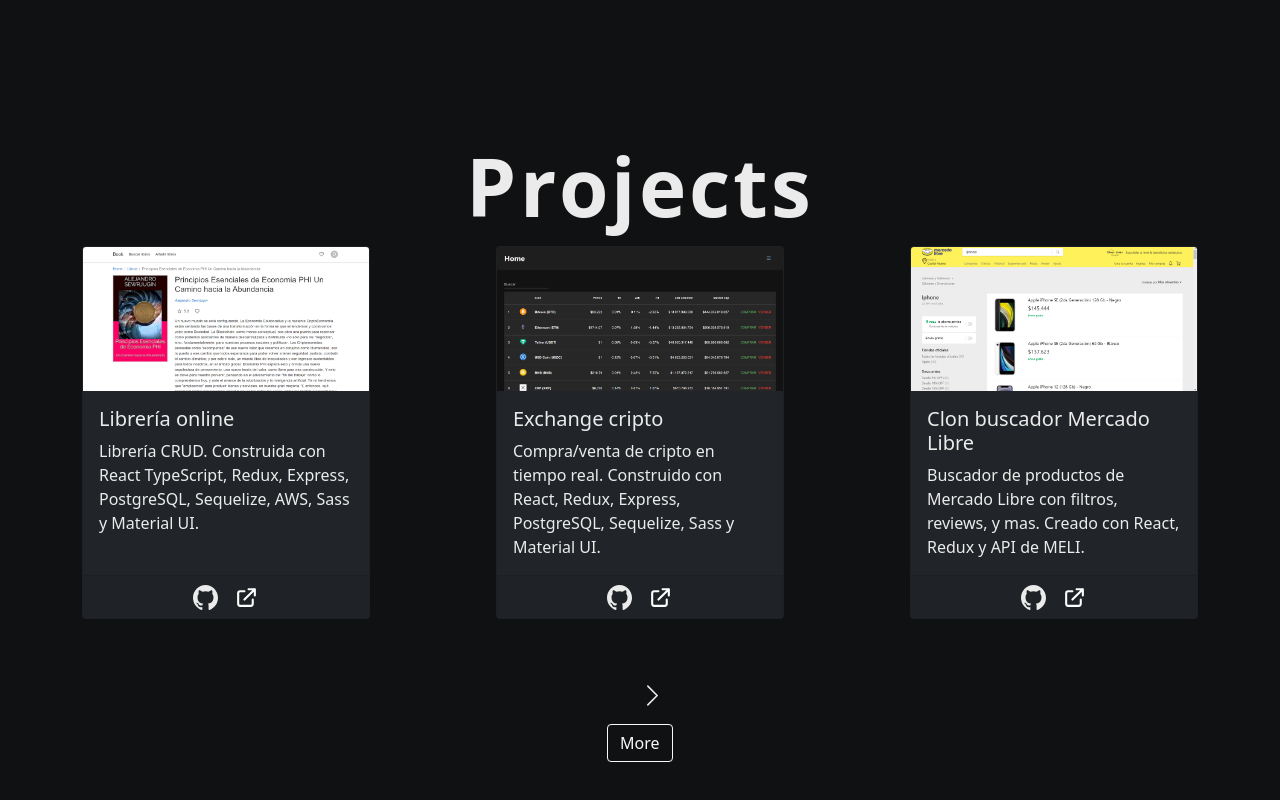
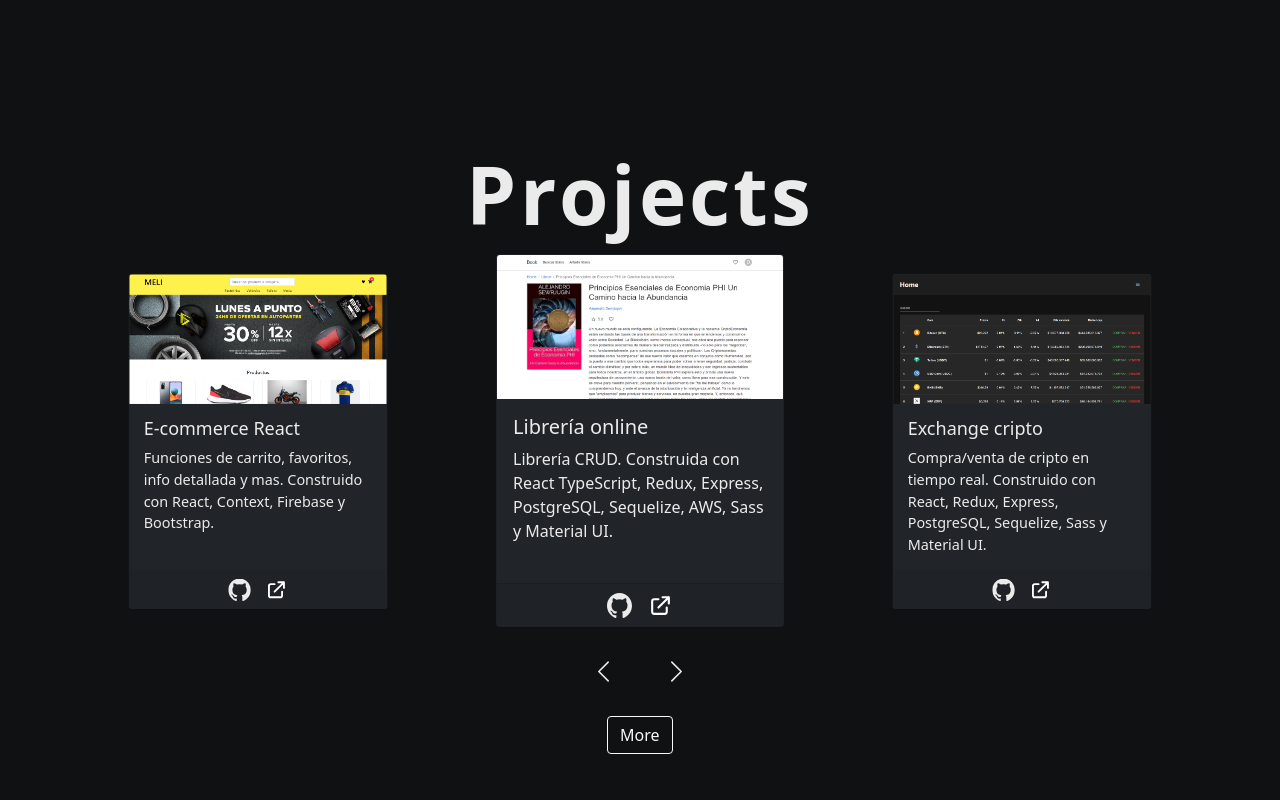
Before and after one commit to franRappazzini/personal-portfolio, a React (Create React App) app: page / in a window 1280 px wide. Shown: the part 1548-2348 px from the top of the page. Built offline with nearby package versions, Linux system fonts and the light colour scheme.

Commit message:
FEAT - swiper installed and config

```diff
--- a/package.json
+++ b/package.json
@@ -15,6 +15,7 @@
     "react-parallax-tilt": "^1.6.5",
     "react-scripts": "4.0.3",
     "react-sticky-mouse-tooltip": "0.0.1",
+    "swiper": "^8.4.4",
     "web-vitals": "^1.1.2"
   },
   "scripts": {
--- a/src/components/CarouselProjects/CarouselProjects.css
+++ b/src/components/Carousel/Carousel.css
@@ -1,18 +1,16 @@
-.arrow__img:active {
-  transform: scale(0.8);
+.swiper-slide {
+  transform: scale(0.9);
+  transition: 0.5s;
 }
 
-.icons__container {
-  display: flex;
-  justify-content: space-around;
-  align-items: center;
-  width: 100%;
-  margin-top: 1rem;
+.swiper-slide-active {
+  transform: scale(1);
 }
 
 .icon__chevron:hover {
   transform: scale(1.2);
 }
+
 .icon__chevron:active {
   transform: scale(0.8);
 }
--- /dev/null
+++ b/src/components/Carousel/Carousel.jsx
@@ -0,0 +1,53 @@
+import "./Carousel.css";
+import "swiper/swiper-bundle.css";
+
+import { BsChevronLeft, BsChevronRight } from "react-icons/bs";
+import { Swiper, SwiperSlide } from "swiper/react";
+
+import Project from "../Projects/Project";
+import { projects } from "../../utils/data/projects";
+import { useRef } from "react";
+
+function Carousel() {
+  const ref = useRef(null);
+
+  return (
+    <>
+      <section data-aos="zoom-in-up">
+        <Swiper
+          breakpoints={{
+            0: { slidesPerView: 1, spaceBetween: 10 },
+            768: { slidesPerView: 2, spaceBetween: 20 },
+            1024: { slidesPerView: 3, spaceBetween: 30 },
+          }}
+          speed={500}
+          style={{ height: "100%", zIndex: 0 }}
+          ref={ref}
+          loop={window.innerWidth > 768 ? true : false}
+          centeredSlides={true}
+        >
+          {projects.map((p) => (
+            <SwiperSlide key={p.title} className="d-flex justify-content-center">
+              <Project {...p} />
+            </SwiperSlide>
+          ))}
+        </Swiper>
+      </section>
+
+      <div className="d-flex justify-content-center gap-5 my-3" data-aos="zoom-in-up">
+        <BsChevronLeft
+          size={25}
+          className="icon__chevron"
+          onClick={() => ref.current.swiper?.slidePrev()}
+        />
+        <BsChevronRight
+          size={25}
+          className="icon__chevron "
+          onClick={() => ref.current.swiper?.slideNext()}
+        />
+      </div>
+    </>
+  );
+}
+
+export default Carousel;
--- a/src/components/CarouselProjects/CarouselProjects.jsx
+++ /dev/null
@@ -1,72 +0,0 @@
-import "./CarouselProjects.css";
-
-import { BsChevronLeft, BsChevronRight } from "react-icons/bs";
-import React, { useEffect, useState } from "react";
-
-import Project from "../Projects/Project";
-import { projects } from "../../utils/data/projects";
-
-function CarouselProjects() {
-  const [position, setPosition] = useState(0);
-  const [direction, setDirection] = useState("right");
-
-  useEffect(() => {
-    if (position > projects.length - 1) {
-      setPosition(0);
-    } else if (position < 0) {
-      setPosition(projects.length - 1);
-    }
-  }, [position]);
-
-  function handleRight() {
-    setPosition(position + 1);
-    setDirection("left");
-  }
-
-  function handleLeft() {
-    setPosition(position - 1);
-    setDirection("right");
-  }
-
-  return (
-    <section className="d-flex flex-column justify-content-center align-items-center">
-      <section className="d-flex justify-content-center">
-        {projects.map(
-          (p, i) =>
-            position === i && (
-              <div data-aos={`zoom-in-${direction}`}>
-                <Project key={i} {...p} />
-              </div>
-            )
-        )}
-      </section>
-
-      <div className="icons__container">
-        <BsChevronLeft
-          size={25}
-          className="icon__chevron"
-          onClick={handleLeft}
-        />
-        <BsChevronRight
-          size={25}
-          className="icon__chevron"
-          onClick={handleRight}
-        />
-        {/* <img
-          src={arrowLeft}
-          alt="arrow left"
-          onClick={handleLeft}
-          className="arrow__img"
-        />
-        <img
-          src={arrowRight}
-          alt="arrow right"
-          onClick={handleRight}
-          className="arrow__img"
-        /> */}
-      </div>
-    </section>
-  );
-}
-
-export default CarouselProjects;
--- a/src/components/CarouselProjects/DesktopCarousel.jsx
+++ /dev/null
@@ -1,53 +0,0 @@
-import "./CarouselProjects.css";
-
-import { BsChevronLeft, BsChevronRight } from "react-icons/bs";
-import React, { useEffect, useState } from "react";
-
-import Project from "../Projects/Project";
-import { projects } from "../../utils/data/projects";
-
-function DesktopCarousel() {
-  const [position, setPosition] = useState(0);
-
-  useEffect(() => {
-    if (position > projects.length - 3) {
-      setPosition(projects.length - 3);
-    } else if (position < 0) {
-      setPosition(0);
-    }
-  }, [position]);
-
-  function handleRight() {
-    setPosition(position + 1);
-  }
-
-  function handleLeft() {
-    setPosition(position - 1);
-  }
-
-  return (
-    <section>
-      <section className="project__items d-flex flex-wrap">
-        {projects.slice(position, position + 3).map((p, i) => (
-          <Project key={i} {...p} />
-        ))}
-      </section>
-      <div className="d-flex justify-content-center mt-5">
-        <BsChevronLeft
-          size={25}
-          className="me-4 icon__chevron"
-          onClick={handleLeft}
-          display={position === 0 && "none"}
-        />
-        <BsChevronRight
-          size={25}
-          className="ms-4 icon__chevron"
-          onClick={handleRight}
-          display={position === projects.length - 3 && "none"}
-        />
-      </div>
-    </section>
-  );
-}
-
-export default DesktopCarousel;
--- a/src/components/Projects/Project.css
+++ b/src/components/Projects/Project.css
@@ -24,7 +24,7 @@
   object-fit: cover;
 }
 
-.img__footer--project{
+.img__footer--project {
   transition: 0.2s;
 }
 
--- a/src/components/Projects/Project.jsx
+++ b/src/components/Projects/Project.jsx
@@ -2,37 +2,14 @@ import "./Project.css";
 
 import { Card } from "react-bootstrap";
 import React from "react";
-import Tilt from "react-parallax-tilt";
 import exportLink from "../../assets/svg/exportLink.svg";
 import github from "../../assets/svg/github.svg";
 
 function Project({ img, title, description, link, githubLink }) {
-  const innerWidth = window.innerWidth;
-
   return (
-    <Tilt
-      className="d-flex"
-      tiltEnable={innerWidth < 820 ? false : true}
-      tiltMaxAngleX={7}
-      tiltMaxAngleY={7}
-    >
-      <a
-        href={link}
-        target="_blank"
-        rel="noopener noreferrer"
-        className="project__link d-flex"
-      >
-        <Card
-          style={{ width: "18rem" }}
-          bg="dark"
-          className="project__article mb-3"
-        >
-          <Card.Img
-            variant="top"
-            src={img}
-            className="img__project"
-            title="Ver sitio"
-          />
+    <a href={link} target="_blank" rel="noopener noreferrer" className="project__link d-flex">
+      <Card style={{ width: "18rem" }} bg="dark" className="project__article mb-3">
+        <Card.Img variant="top" src={img} className="img__project" title="Ver sitio" />
 
         <Card.Body>
           <Card.Title>{title}</Card.Title>
@@ -60,7 +37,6 @@ function Project({ img, title, description, link, githubLink }) {
         </Card.Footer>
       </Card>
     </a>
-    </Tilt>
   );
 }
 
--- a/src/components/Projects/ProjectsContainer.jsx
+++ b/src/components/Projects/ProjectsContainer.jsx
@@ -1,18 +1,12 @@
 import "./Project.css";
 
-import CarouselProjects from "../CarouselProjects/CarouselProjects";
-import DesktopCarousel from "../CarouselProjects/DesktopCarousel";
+import Carousel from "../Carousel/Carousel";
 import Letter from "../Letter/Letter";
 import React from "react";
 
 function ProjectsContainer() {
-  const innerWidth = window.innerWidth;
-
   return (
-    <section
-      style={{ height: "100vh" }}
-      className="d-flex flex-column justify-content-center"
-    >
+    <section style={{ height: "100vh" }} className="d-flex flex-column justify-content-center">
       <section className="d-flex justify-content-center" data-aos="zoom-in-up">
         <Letter letter="P" />
         <Letter letter="r" />
@@ -24,9 +18,7 @@ function ProjectsContainer() {
         <Letter letter="s" />
       </section>
 
-      <section data-aos="zoom-in-up">
-        {innerWidth > 768 ? <DesktopCarousel /> : <CarouselProjects />}
-      </section>
+      <Carousel />
 
       <div className="d-flex justify-content-center mt-3">
         <a
--- a/src/components/Stack/Stack.jsx
+++ b/src/components/Stack/Stack.jsx
@@ -14,7 +14,7 @@ function Stack() {
   return (
     <section
       className="d-flex flex-column justify-content-center align-items-center section__container"
-      style={{ height: "100vh" }}
+      style={{ minHeight: "100vh" }}
     >
       <section className="d-flex" data-aos="fade-up">
         <Letter letter="S" />
@@ -30,11 +30,7 @@ function Stack() {
         tiltMaxAngleX={3}
         tiltMaxAngleY={3}
       >
-        <Card
-          bg="dark"
-          className="mb-2 card-stack__container"
-          data-aos="fade-up"
-        >
+        <Card bg="dark" className="mb-2 card-stack__container" data-aos="fade-up">
           <Card.Body>
             <Card.Text>
               <Row>
```
Also changed, not shown: 1 other file (tests, documents, lock files or other folders). Lines whose indentation alone changed are shown as unchanged.
